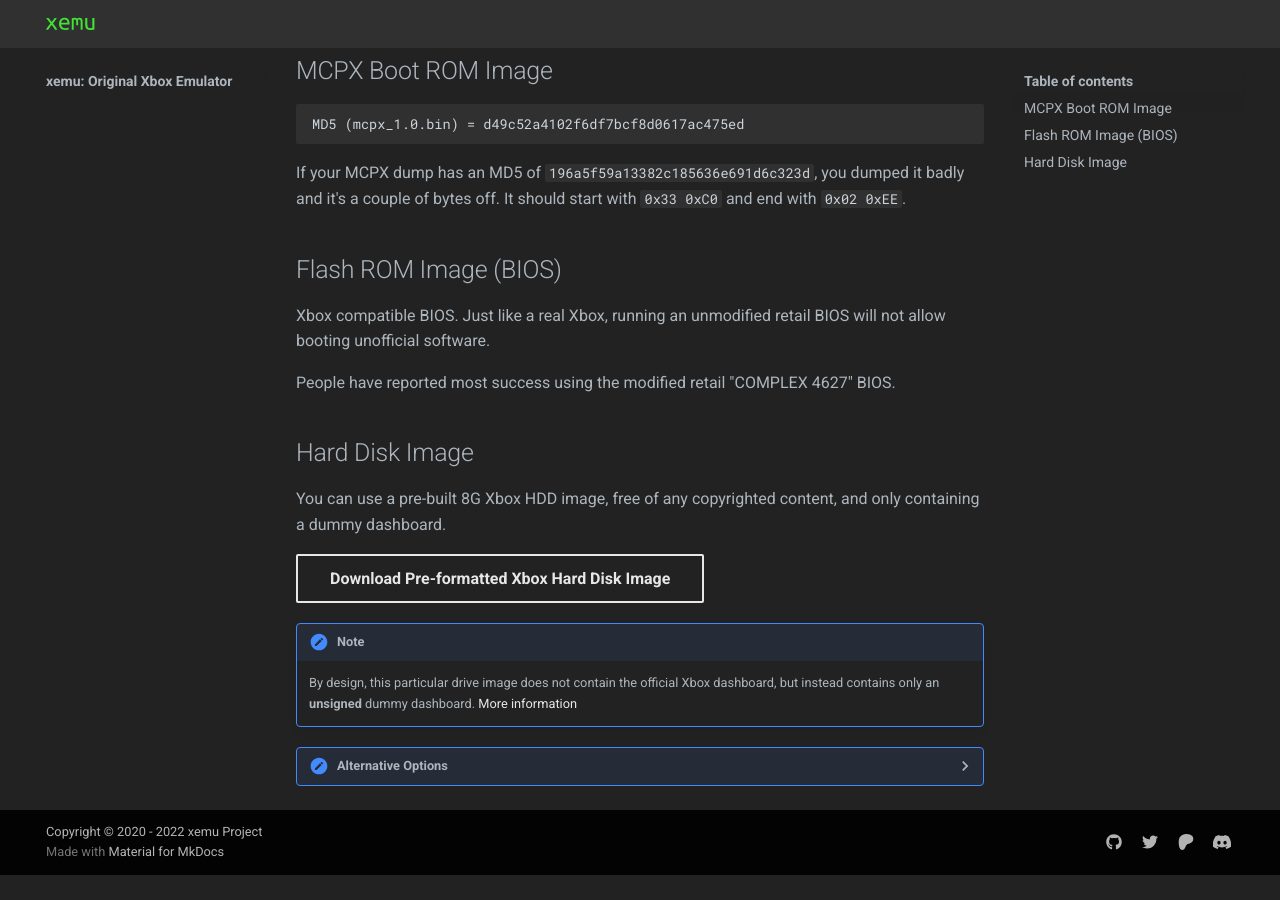
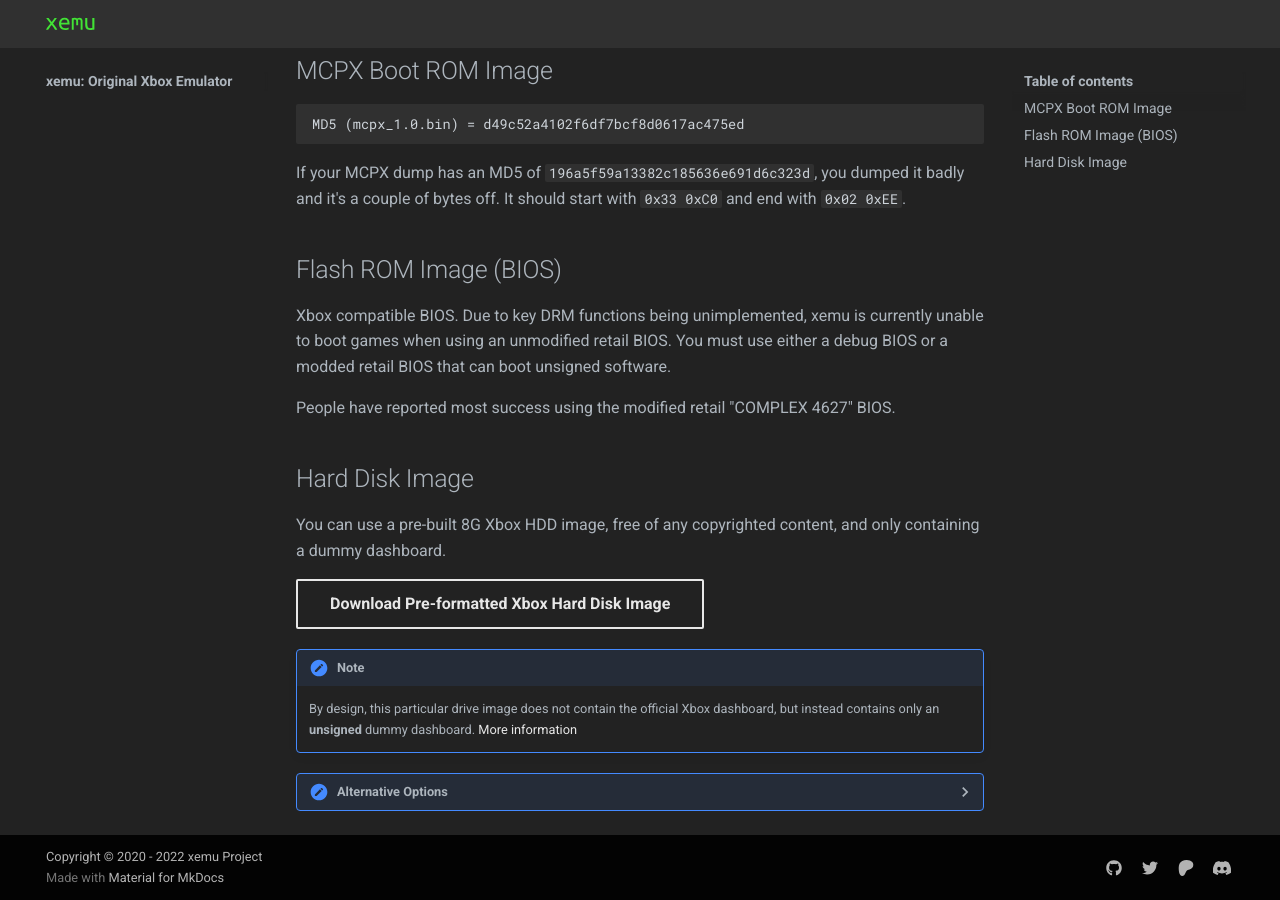
Before and after one commit to xemu-project/xemu-website, an MkDocs documentation site: the page built from docs/docs/required-files.md, in a window 1280 px wide and 900 px high, scrolled down 610 px. Built offline with MkDocs 1.6.1 and Material for MkDocs 9.7.7, drawn with Linux system fonts in a browser that asks for light colours; before the commit the page ends 1485 px from its top, so only the background shows below that.

Commit message:
Updated "Required files" doc

```diff
--- a/docs/docs/required-files.md
+++ b/docs/docs/required-files.md
@@ -25,8 +25,9 @@ with `0x02 0xEE`.
 
 ## Flash ROM Image (BIOS)
 
-Xbox compatible BIOS. Just like a real Xbox, running an unmodified retail BIOS will
-not allow booting unofficial software.
+Xbox compatible BIOS. Due to key DRM functions being unimplemented, xemu is
+currently unable to boot games when using an unmodified retail BIOS. You must use
+either a debug BIOS or a modded retail BIOS that can boot unsigned software.
 
 People have reported most success using the modified retail "COMPLEX 4627" BIOS.
 
```
